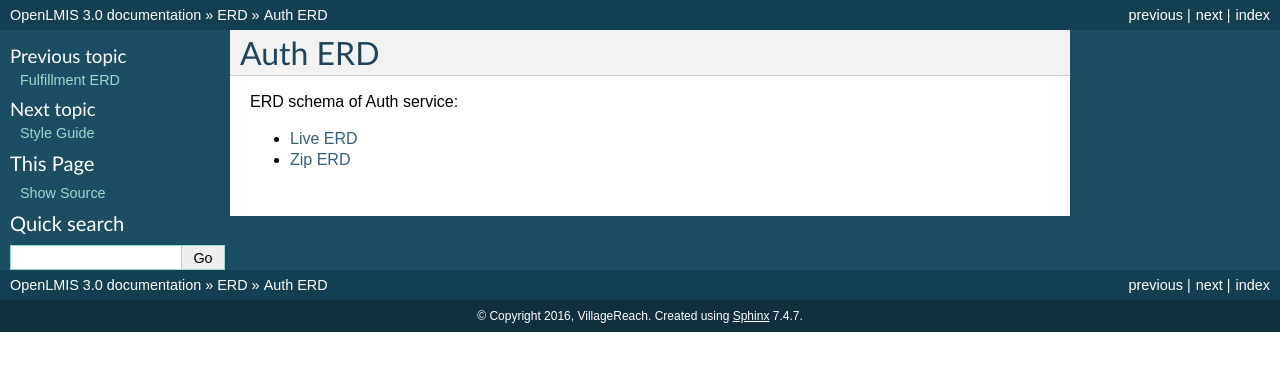
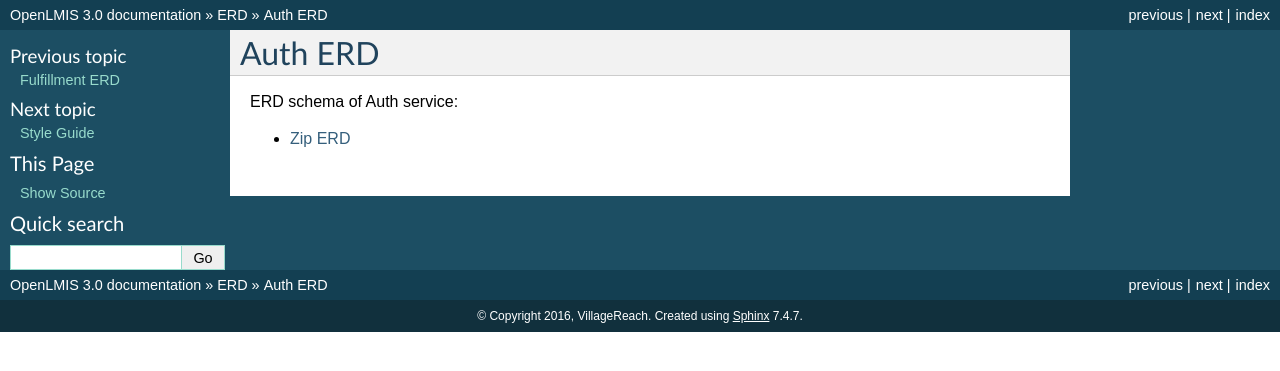
Before and after one commit to OpenLMIS/openlmis-ref-distro, a Sphinx documentation site: the page built from docs/source/erd/erd-auth.rst, in a window 1280 px wide. Shown: the top 371 px of the page. Built offline with Sphinx 7.4.7, drawn with Linux system fonts in a browser that asks for light colours; pages that are not in the unit, such as notebooks, are missing from menus.

Commit message:
remove auth erd live link

```diff
--- a/docs/source/erd/erd-auth.rst
+++ b/docs/source/erd/erd-auth.rst
@@ -4,5 +4,4 @@ Auth ERD
 
 ERD schema of Auth service:
 
-* `Live ERD <http://ci.openlmis.org/erd-auth/>`_
 * `Zip ERD <http://build.openlmis.org/job/OpenLMIS-auth-erd-generation/188/artifact/erd-auth.zip>`_
```
